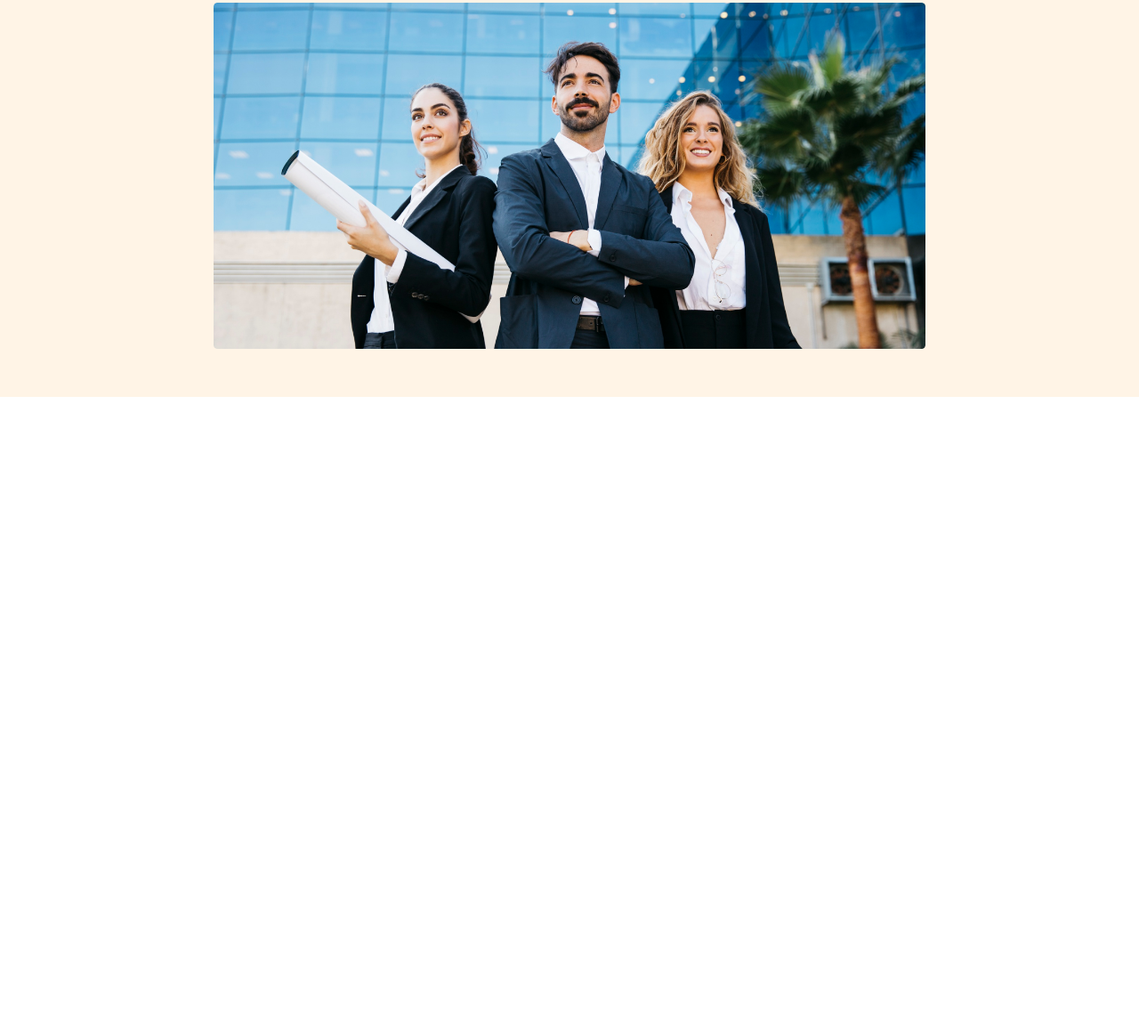
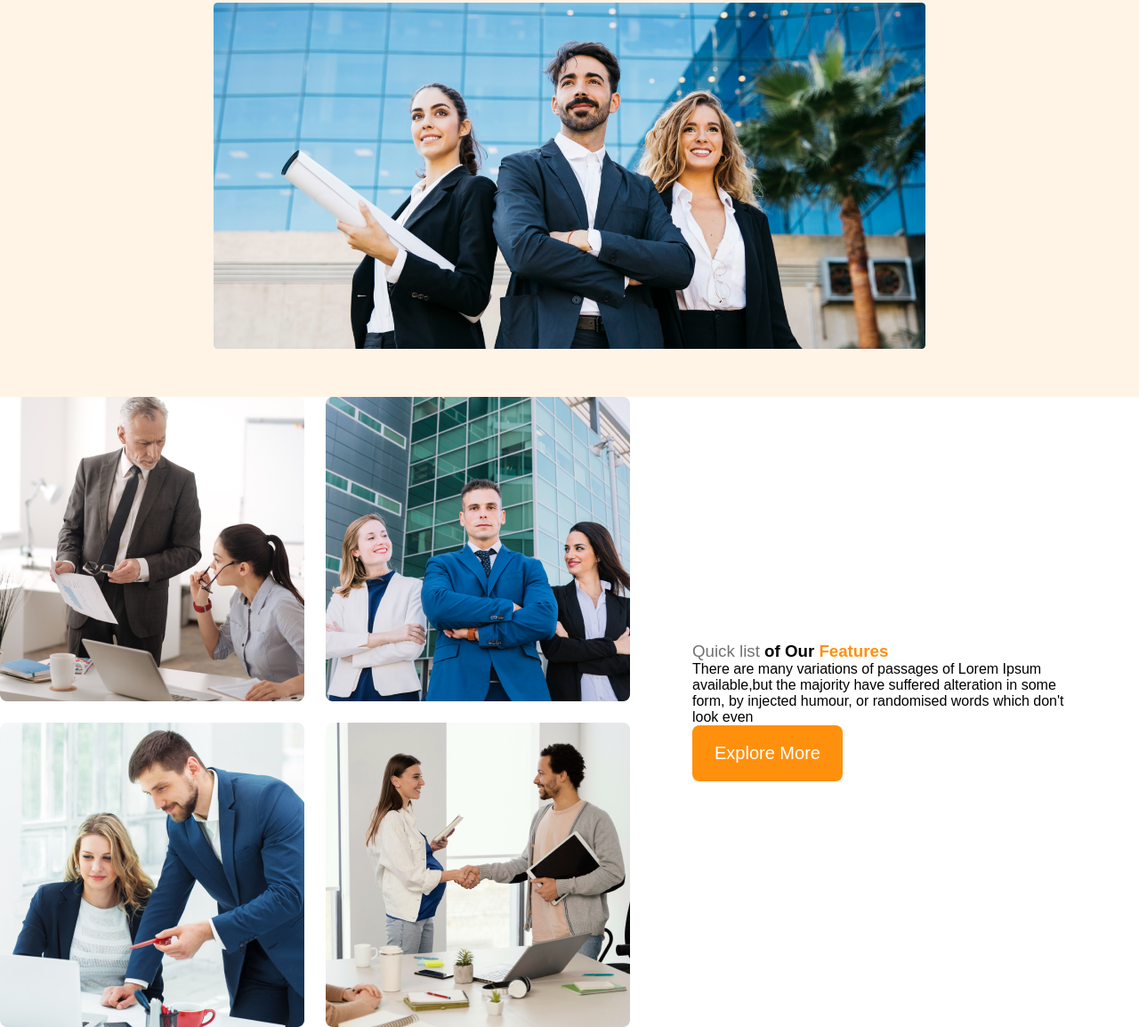
Before and after one commit to ISMAIL878727/my-g3-architect-website, a plain HTML site: page index.html in a window 1280 px wide. Shown: the part 365-1519 px from the top of the page at 89% size. Before the commit the page ends 811 px from the top, so only its background shows below. Drawn offline with Linux system fonts and the light colour scheme.

Commit message:
feature content added

```diff
--- a/index.html
+++ b/index.html
@@ -33,8 +33,26 @@
         </div>
 
     </header>
+    <!-- header end -->
+
 
     <main>
+    <!-- team section -->
+        <section class="teams-container">
+            <div class="teams-img-container">
+                <img src="./images/team1.png" alt="" srcset="">
+                <img src="./images/team2.png" alt="" srcset="">
+                <img src="./images/team3.png" alt="" srcset="">
+                <img src="./images/team4.png" alt="" srcset="">
+
+            </div>
+
+            <div class="teams-content">
+                <h3 class="teams-title"><span class="quick-list">Quick list</span> <span>of Our</span> <span class="text-features">Features</span></h3>
+                <p class="team-description">There are many variations of passages of Lorem Ipsum available,but the majority have suffered alteration in some form, by injected humour, or randomised words which don't look even</p>
+                <button class="btn-primary">Explore More</button>
+            </div>
+        </section>
 
     </main>
 
--- a/style.css
+++ b/style.css
@@ -93,3 +93,36 @@ nav li a{
 
 }
 }
+
+/* main styles */
+main{
+    max-width: 1440px;
+    margin: 0 auto;
+}
+/* teams style */
+.teams-container{
+    display: flex;
+    align-items: center;
+
+}
+.teams-img-container{
+    display: grid;
+    grid-template-columns: repeat(2, 1fr);
+    gap: 1.5rem;
+}
+.teams-content{
+    padding-left: 70px;
+    padding-right: 70px;
+}
+.team-title{
+    font-size: 2.8rem;
+}
+.teams-title .quick-list{
+    font-weight: 500;
+    color: #727272;
+}
+.text-features{
+    color: #FF900E;
+    font-weight: 700;
+
+}
```
